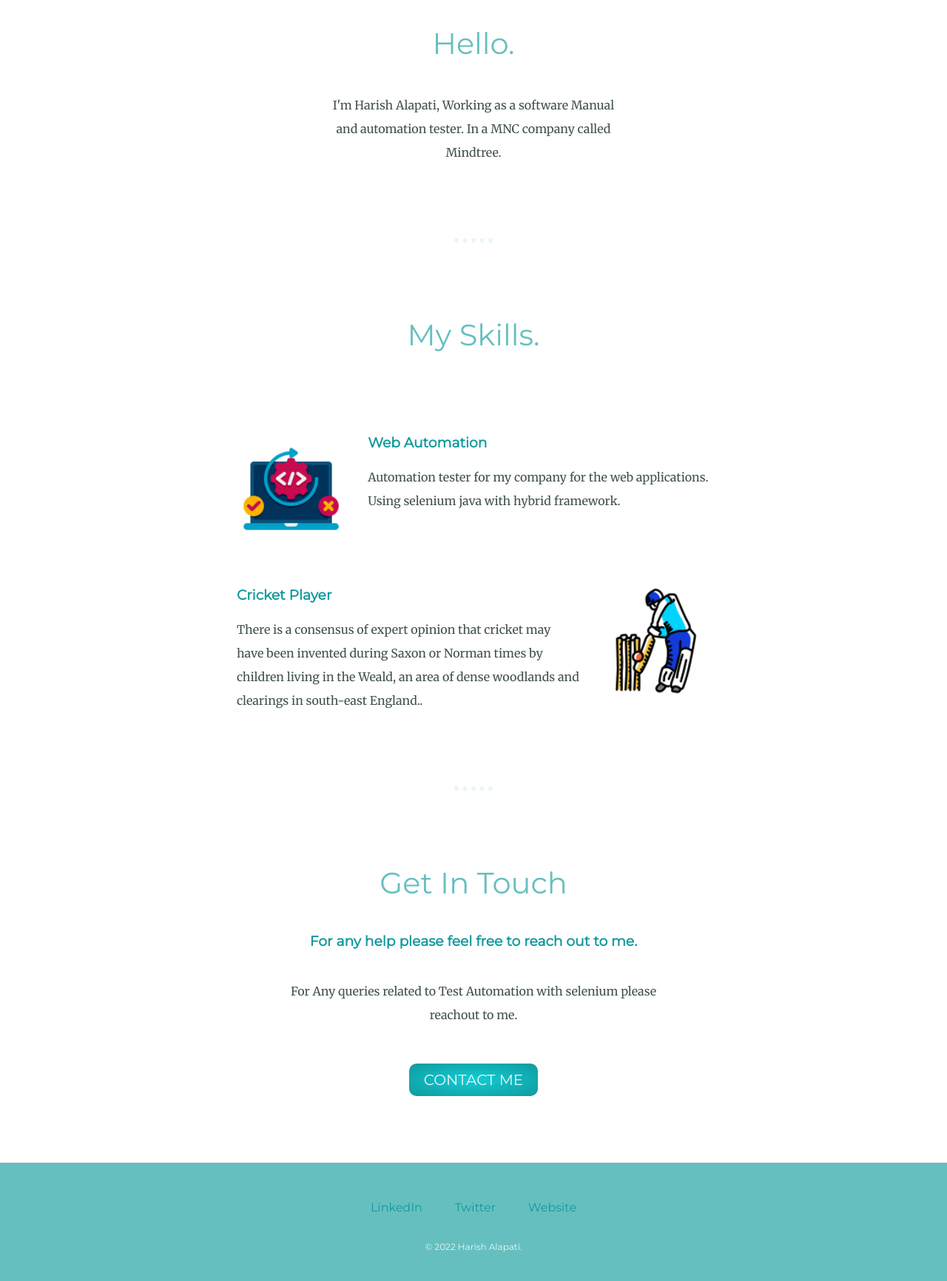
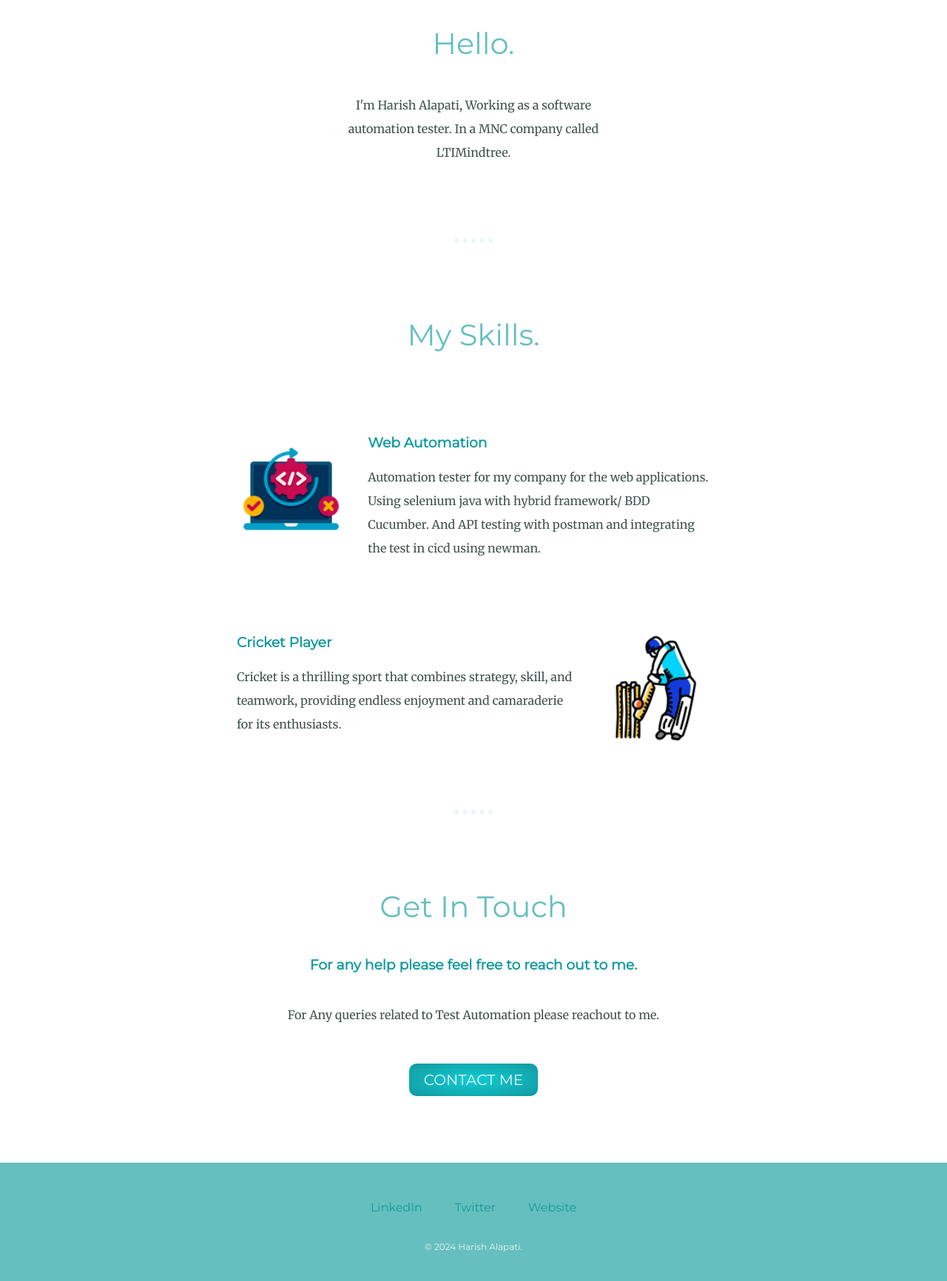
Before and after one commit to Harish-963/mysite, a plain HTML site: page index.html in a window 1280 px wide. Shown: the part 1025-2757 px from the top of the page at 74% size. Drawn offline with Linux system fonts and the light colour scheme.

Commit message:
Update index.html

```diff
--- a/index.html
+++ b/index.html
@@ -26,7 +26,7 @@
         <div class="profile">
             <img src="images/pro.png" alt="profile-img">
             <h2>Hello.</h2>
-            <p class="intro">I'm Harish Alapati, Working as a software Manual and automation tester. In a MNC company called Mindtree.
+            <p class="intro">I'm Harish Alapati, Working as a software automation tester. In a MNC company called LTIMindtree.
             </p>
         </div>
         <hr>
@@ -35,32 +35,30 @@
             <div class="skill-row">
                 <img class="code-image" src="images/automated.png" alt="automated-img">
                 <h3>Web Automation</h3>
-                <p>Automation tester for my company for the web applications. Using selenium java with hybrid framework.
+                <p>Automation tester for my company for the web applications. Using selenium java with hybrid framework/ BDD Cucumber. And API testing with postman and integrating the test in cicd using newman.
                 </p>
             </div>
             <div class="skill-row">
                 <img class="cricket-image" src="images/cricket.png" alt="cricket-png">
                 <h3>Cricket Player</h3>
-                <p>There is a consensus of expert opinion that cricket may have been invented during Saxon or Norman
-                    times by children living in the Weald, an area of dense woodlands and clearings in south-east
-                    England..</p>
+                <p>Cricket is a thrilling sport that combines strategy, skill, and teamwork, providing endless enjoyment and camaraderie for its enthusiasts.</p>
             </div>
         </div>
         <hr>
         <div class="contact-me">
             <h2>Get In Touch</h2>
             <h3>For any help please feel free to reach out to me.</h3>
-            <p class="contact-message">For Any queries related to Test Automation with selenium please reachout to me.</p>
-            <a class="btn" href="mailto:name@email.com">CONTACT ME</a>
+            <p class="contact-message">For Any queries related to Test Automation please reachout to me.</p>
+            <a class="btn" href="mailto:saiharishalapati999@gmail.com">CONTACT ME</a>
         </div>
     </div>
 
 
     <div class="bottom-container">
-        <a class="footer-link" href="https://www.linkedin.com/">LinkedIn</a>
+        <a class="footer-link" href="https://www.linkedin.com/in/harish-alapati-616858167">LinkedIn</a>
         <a class="footer-link" href="https://twitter.com/">Twitter</a>
-        <a class="footer-link" href="https://www.appbrewery.co/">Website</a>
-        <p class="copy-right">© 2022 Harish Alapati.</p>
+        <a class="footer-link" href="https://harish998899.github.io/MySite/">Website</a>
+        <p class="copy-right">© 2024 Harish Alapati.</p>
     </div>
 
 
```
